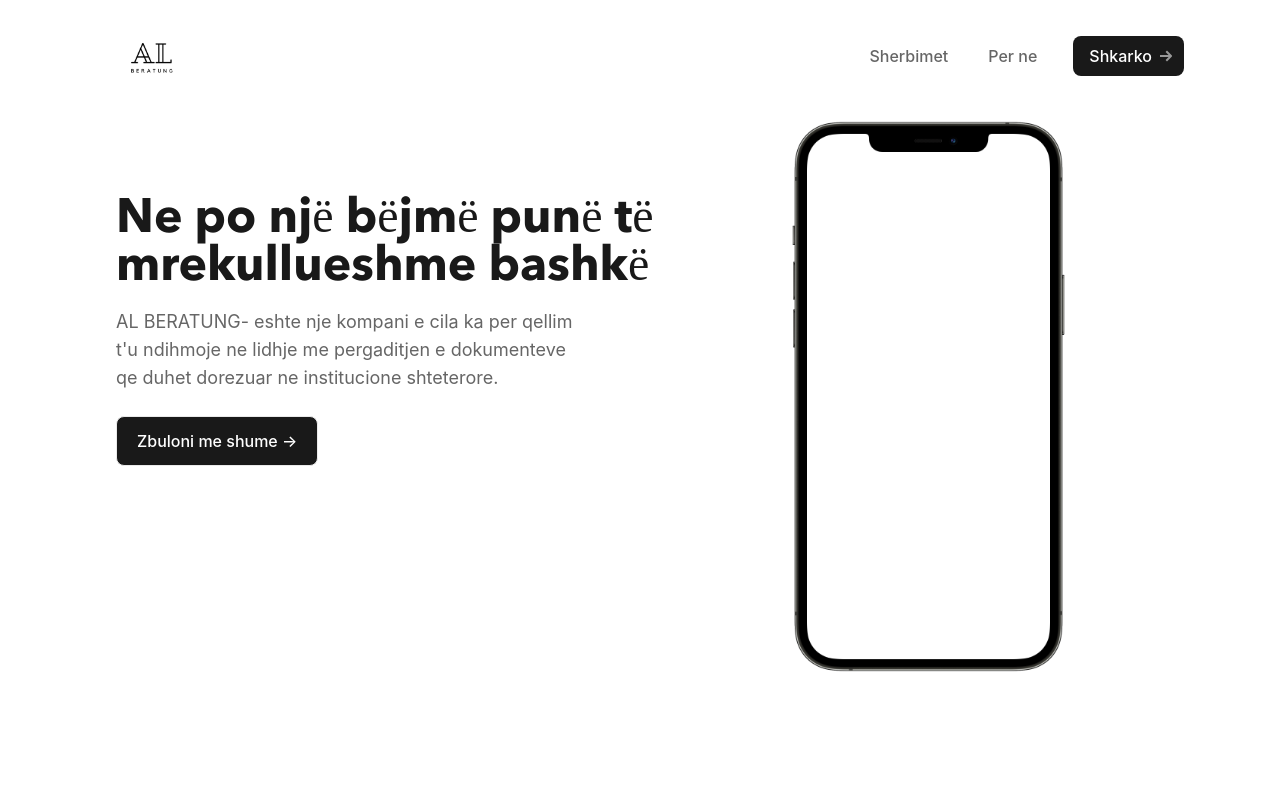
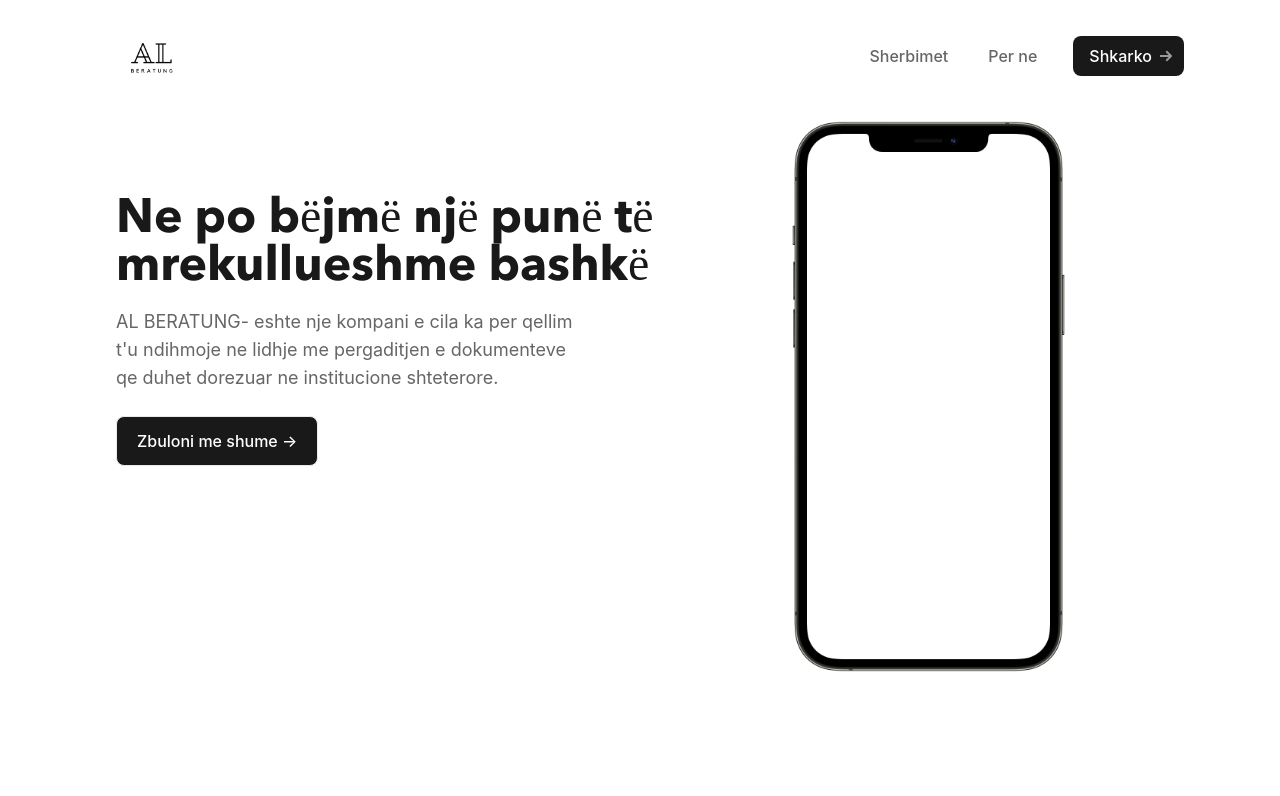
Before and after one commit to valezo/alberatung, a Next.js app: page / in a window 1280 px wide. Shown: the top 796 px of the page. Built offline with nearby package versions, Linux system fonts and the light colour scheme.

Commit message:
se di cka kam ndryshu, titullin edhe ikonen jam munu, ne kto tjerat se di, i bana plus krejt

```diff
--- a/components/Main.js
+++ b/components/Main.js
@@ -4,7 +4,7 @@ export default function Main() {
       <div className="max-w-7xl mx-auto flex px-5 py-24 md:flex-row flex-col items-center">
         <div className="lg:flex-grow md:w-1/2 md:ml-24 pt-6 flex flex-col md:items-start md:text-left mb-40 items-center text-center">
           <h1 className="mb-5 sm:text-5xl text-5xl items-center Avenir xl:w-2/2 text-gray-900">
-          Ne po një bëjmë punë të mrekullueshme bashkë
+          Ne po bëjmë një punë të mrekullueshme bashkë
           </h1>
           <p className="mb-4 xl:w-3/4 text-gray-600 text-lg">
             AL BERATUNG- eshte nje kompani e cila ka per qellim t'u ndihmoje ne lidhje me pergaditjen e dokumenteve qe duhet dorezuar ne institucione shteterore.
--- a/pages/404.js
+++ b/pages/404.js
@@ -7,16 +7,14 @@ export default function Contact() {
   return (
     <div className="text-black">
       <NextSeo
-        title="404: nine4"
+        title="404: ALBERATUNG"
         description="404 page for all our missing pages"
-        canonical="https://nine4-2.vercel.app/404"
         openGraph={{
           url: "https://nine4-2.vercel.app/404",
         }}
       />
       <Head>
-        <title>nine4</title>
-        <link rel="icon" href="/favicon.ico" />
+        <link rel="icon" href="/images/logo.jpg?v=3" />
       </Head>
       <Header />
       <div className="flex flex-col justify-center mx-auto mt-52 text-center max-w-2x1">
```
